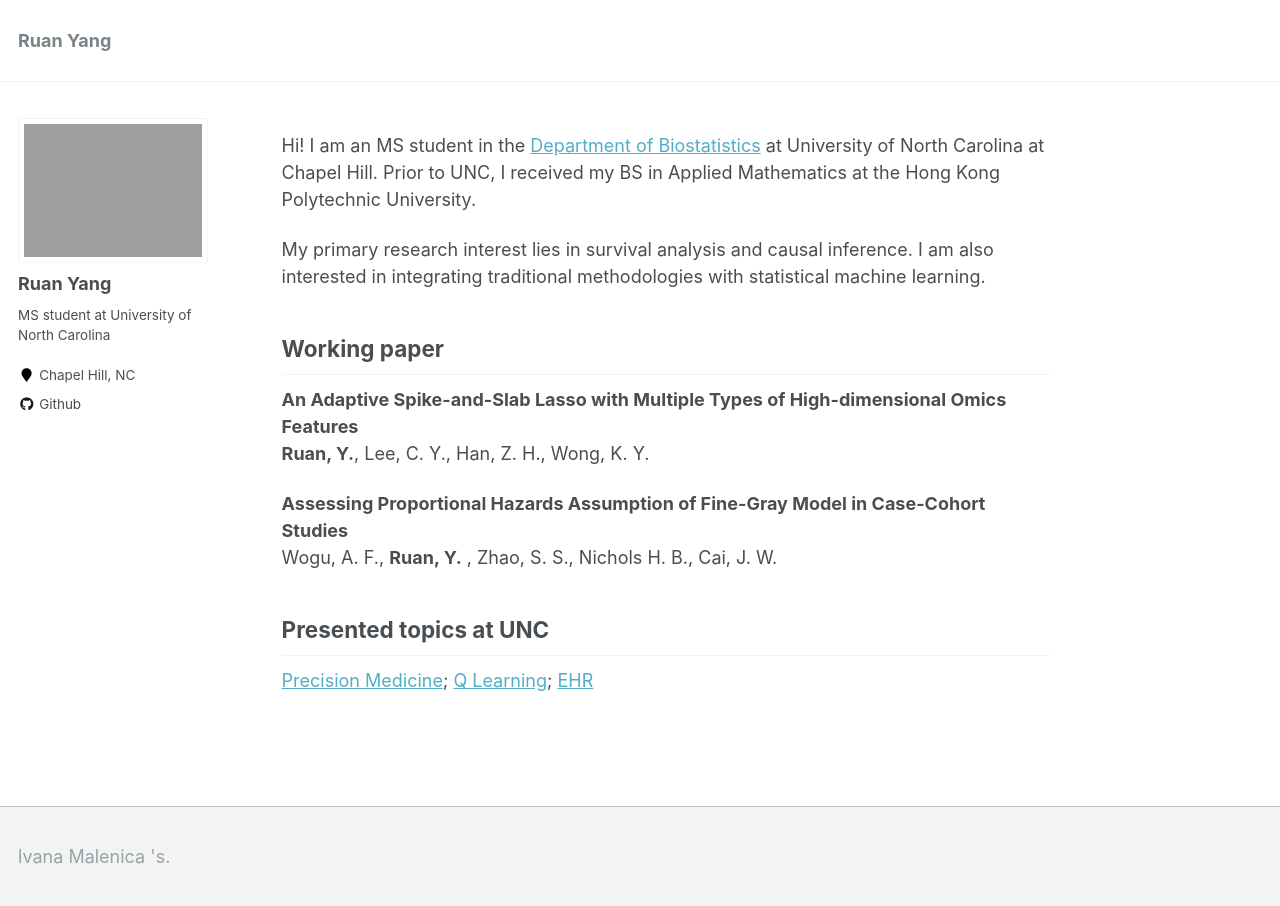
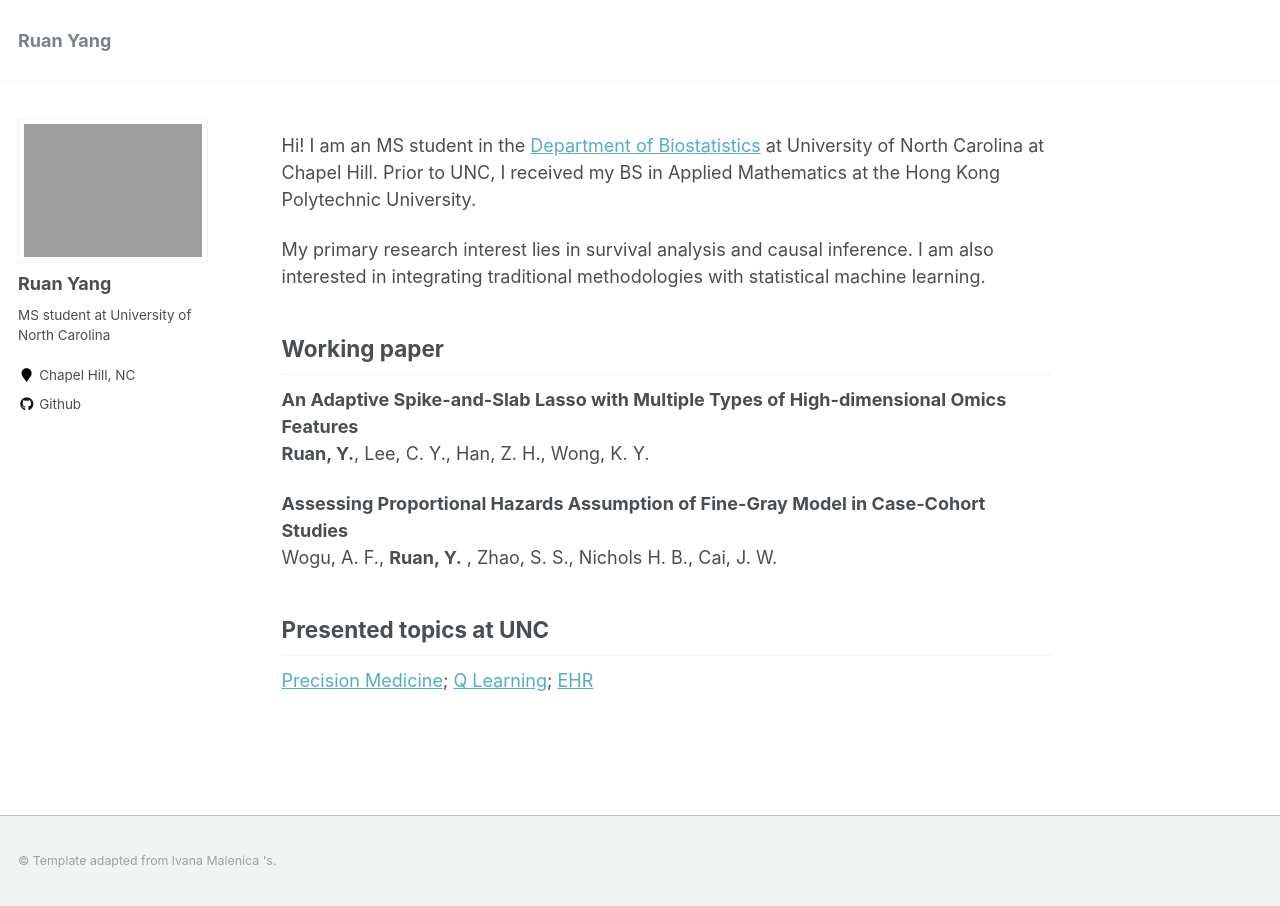
Before and after one commit to Yangr00/Yangr00.github.io, a Jekyll site: the page built from _pages/about.md, in a window 1280 px wide. Built offline with Jekyll 4.4.1, drawn with Linux system fonts in a browser that asks for light colours.

Commit message:
Update footer.html

```diff
--- a/_includes/footer.html
+++ b/_includes/footer.html
@@ -23,4 +23,4 @@
 
 <!--<div class="page__footer-copyright">&copy; {{ site.time | date: '%Y' }} {{ site.name | default: site.title }}. {{ site.data.ui-text[site.locale].powered_by | default: "Powered by" }} <a href="http://jekyllrb.com" rel="nofollow">Jekyll</a> &amp; <a href="https://github.com/academicpages/academicpages.github.io">AcademicPages</a>, a fork of <a href="https://mademistakes.com/work/minimal-mistakes-jekyll-theme/" rel="nofollow">Minimal Mistakes</a>.</div>-->
 <!--<div class="page__footer-copyright">&copy; {{ site.time | date: '%Y' }} {{ site.name | default: site.title }}. Template adapted from <a href="https://imalenica.github.io/" rel="nofollow">lvana Malenica</a> 's.</div>-->
-<div Template adapted from <a href="https://imalenica.github.io/" rel="nofollow">lvana Malenica</a> 's.</div>
+<div class="page__footer-copyright">&copy; Template adapted from <a href="https://imalenica.github.io/" rel="nofollow">lvana Malenica</a> 's.</div>
```
